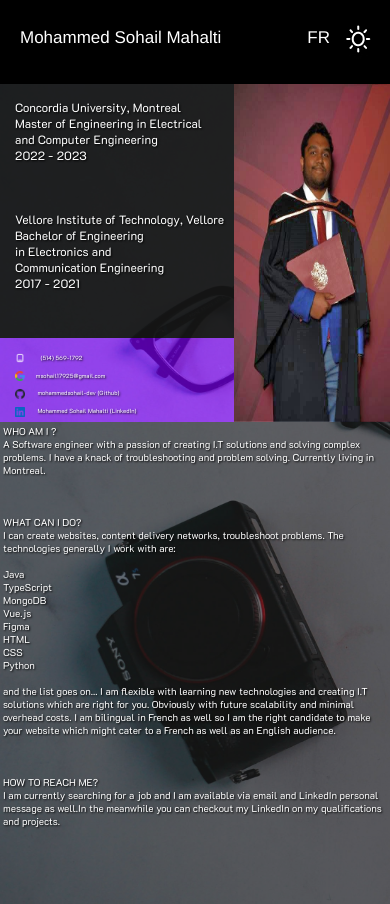
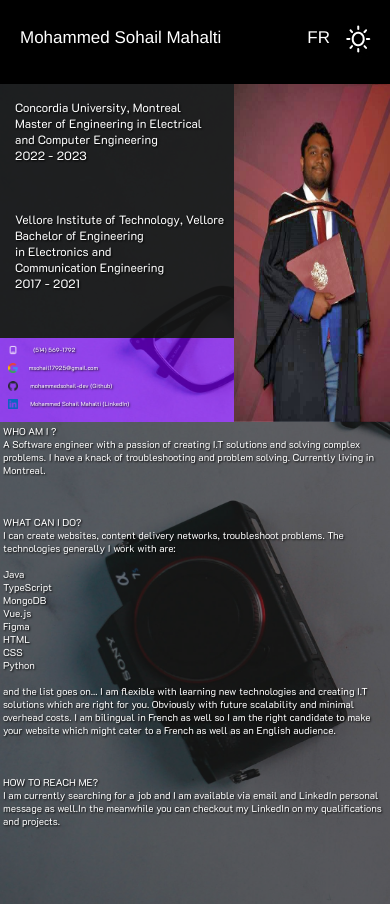
Before and after one commit to mohammedsohail-dev/myresume, a Vue app: page / in a window 390 px wide. Built offline with nearby package versions, Linux system fonts and the light colour scheme.

Commit message:
fixed bugs

```diff
--- a/package.json
+++ b/package.json
@@ -46,5 +46,6 @@
   "homepage": "https://<username>.github.io/<repository-name>/",
   "repository": {
     "type": "git",
-    "url": "https://github.com/mohammedsohail-dev/myresume.git"  }
+    "url": "https://github.com/mohammedsohail-dev/myresume.git"
+  }
 }
--- a/src/components/details-prop.vue
+++ b/src/components/details-prop.vue
@@ -127,7 +127,7 @@ export default {
     position: fixed;
     font-size: 6px;
     text-align: left;
-    margin: 15px;
+    margin: 2%;
     color: white;
     text-shadow: 1px 1px 2px black;
     font-family: 'K2D', sans-serif;
@@ -150,7 +150,7 @@ export default {
     position: fixed;
     font-size: 6px;
     text-align: left;
-    margin: 15px;
+    margin: 2%;
     color: rgb(0, 0, 0);
     text-shadow: 1px 1px 2px rgb(0, 0, 0);
     font-family: 'K2D', sans-serif;
--- a/src/components/info-prop.vue
+++ b/src/components/info-prop.vue
@@ -144,7 +144,6 @@ export default {
 }
 
 .text1.dark {
-    position: fixed;
     font-size: 10px;
     text-align: left;
     margin: 3px;
@@ -164,7 +163,6 @@ export default {
 }
 
 .text1.light {
-  position: fixed;
     font-size: 10px;
     text-align: left;
     margin: 3px;
```
